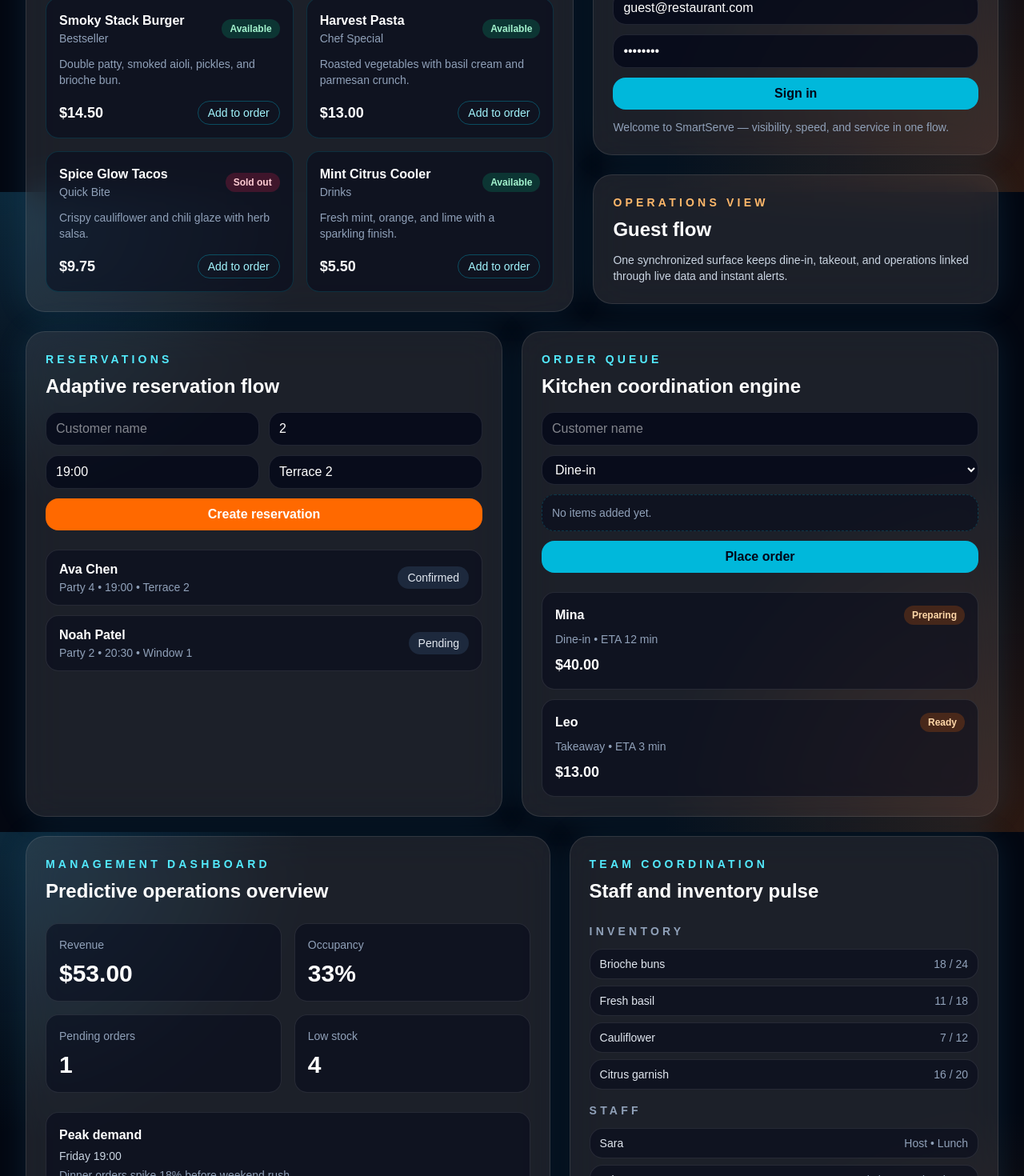
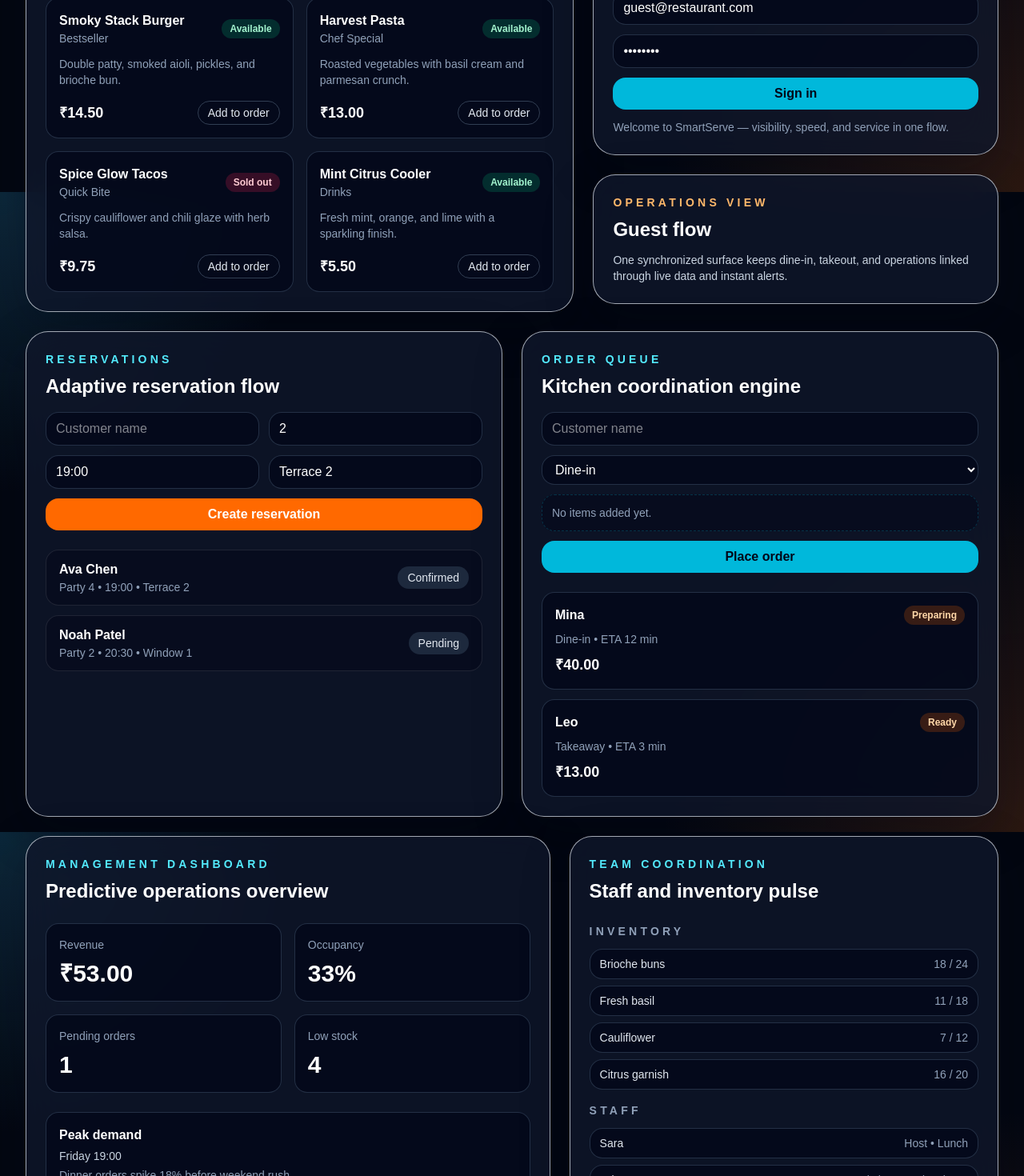
Before and after one commit to gagan-5757/smart-restaurant, a Next.js app: page / in a window 1280 px wide. Shown: the part 560-2030 px from the top of the page at 80% size. Built offline with nearby package versions, Linux system fonts and the light colour scheme.

Commit message:
ui: refine minimalist SaaS styling and INR pricing

```diff
--- a/src/app/page.tsx
+++ b/src/app/page.tsx
@@ -3,7 +3,7 @@
 import { useEffect, useMemo, useState } from "react";
 import type { InventoryItem, MenuItem, Reservation, RestaurantOrder, Role, StaffShift } from "@/lib/restaurant-data";
 
-const glassCard = "rounded-3xl border border-white/10 bg-white/10 backdrop-blur-xl shadow-[0_0_40px_rgba(56,189,248,0.12)]";
+const glassCard = "rounded-[28px] border border-slate-200/70 bg-slate-900/80 backdrop-blur-xl shadow-[0_20px_60px_rgba(2,6,23,0.25)]";
 
 interface DashboardData {
   revenue: number;
@@ -176,7 +176,7 @@ export default function Home() {
             </div>
             <div className="mt-6 grid gap-4 md:grid-cols-2">
               {menu.map((item) => (
-                <div key={item.id} className="rounded-2xl border border-cyan-400/15 bg-slate-950/50 p-4">
+                <div key={item.id} className="rounded-2xl border border-slate-700/70 bg-slate-950/70 p-4">
                   <div className="flex items-center justify-between">
                     <div>
                       <p className="font-semibold text-white">{item.name}</p>
@@ -188,9 +188,9 @@ export default function Home() {
                   </div>
                   <p className="mt-3 text-sm text-slate-400">{item.description}</p>
                   <div className="mt-4 flex items-center justify-between">
-                    <p className="text-lg font-semibold text-white">${item.price.toFixed(2)}</p>
+                    <p className="text-lg font-semibold text-white">₹{item.price.toFixed(2)}</p>
                     <button
-                      className="rounded-full border border-cyan-400/30 px-3 py-1 text-sm font-medium text-cyan-200 transition hover:bg-cyan-500/15"
+                      className="rounded-full border border-slate-600/70 px-3 py-1 text-sm font-medium text-slate-200 transition hover:border-cyan-400 hover:text-cyan-200"
                       onClick={() => addOrderItem(item)}
                     >
                       Add to order
@@ -206,8 +206,8 @@ export default function Home() {
               <p className="text-sm font-semibold uppercase tracking-[0.3em] text-cyan-300">Secure access</p>
               <h2 className="mt-2 text-2xl font-semibold text-white">Auth-ready command portal</h2>
               <form className="mt-4 space-y-3" onSubmit={handleLogin}>
-                <input className="w-full rounded-2xl border border-white/10 bg-slate-950/70 px-3 py-2 text-white outline-none" value={email} onChange={(event) => setEmail(event.target.value)} placeholder="Email" />
-                <input className="w-full rounded-2xl border border-white/10 bg-slate-950/70 px-3 py-2 text-white outline-none" type="password" value={password} onChange={(event) => setPassword(event.target.value)} placeholder="Password" />
+                <input className="w-full rounded-2xl border border-slate-700/70 bg-slate-950/70 px-3 py-2 text-white outline-none" value={email} onChange={(event) => setEmail(event.target.value)} placeholder="Email" />
+                <input className="w-full rounded-2xl border border-slate-700/70 bg-slate-950/70 px-3 py-2 text-white outline-none" type="password" value={password} onChange={(event) => setPassword(event.target.value)} placeholder="Password" />
                 <button className="w-full rounded-2xl bg-cyan-500 px-4 py-2 font-semibold text-slate-950">Sign in</button>
               </form>
               <p className="mt-3 text-sm text-slate-400">{message}</p>
@@ -230,10 +230,10 @@ export default function Home() {
               </div>
             </div>
             <form className="mt-4 grid gap-3 md:grid-cols-2" onSubmit={handleReservationSubmit}>
-              <input className="rounded-2xl border border-white/10 bg-slate-950/70 px-3 py-2 text-white outline-none" placeholder="Customer name" value={reservationForm.customerName} onChange={(event) => setReservationForm({ ...reservationForm, customerName: event.target.value })} />
-              <input className="rounded-2xl border border-white/10 bg-slate-950/70 px-3 py-2 text-white outline-none" type="number" min="1" value={reservationForm.partySize} onChange={(event) => setReservationForm({ ...reservationForm, partySize: Number(event.target.value) })} />
-              <input className="rounded-2xl border border-white/10 bg-slate-950/70 px-3 py-2 text-white outline-none" placeholder="Time slot" value={reservationForm.timeSlot} onChange={(event) => setReservationForm({ ...reservationForm, timeSlot: event.target.value })} />
-              <input className="rounded-2xl border border-white/10 bg-slate-950/70 px-3 py-2 text-white outline-none" placeholder="Table" value={reservationForm.table} onChange={(event) => setReservationForm({ ...reservationForm, table: event.target.value })} />
+              <input className="rounded-2xl border border-slate-700/70 bg-slate-950/70 px-3 py-2 text-white outline-none" placeholder="Customer name" value={reservationForm.customerName} onChange={(event) => setReservationForm({ ...reservationForm, customerName: event.target.value })} />
+              <input className="rounded-2xl border border-slate-700/70 bg-slate-950/70 px-3 py-2 text-white outline-none" type="number" min="1" value={reservationForm.partySize} onChange={(event) => setReservationForm({ ...reservationForm, partySize: Number(event.target.value) })} />
+              <input className="rounded-2xl border border-slate-700/70 bg-slate-950/70 px-3 py-2 text-white outline-none" placeholder="Time slot" value={reservationForm.timeSlot} onChange={(event) => setReservationForm({ ...reservationForm, timeSlot: event.target.value })} />
+              <input className="rounded-2xl border border-slate-700/70 bg-slate-950/70 px-3 py-2 text-white outline-none" placeholder="Table" value={reservationForm.table} onChange={(event) => setReservationForm({ ...reservationForm, table: event.target.value })} />
               <button className="md:col-span-2 rounded-2xl bg-orange-500 px-4 py-2 font-semibold text-white">Create reservation</button>
             </form>
             <div className="mt-6 space-y-3">
@@ -257,8 +257,8 @@ export default function Home() {
               </div>
             </div>
             <form className="mt-4 space-y-3" onSubmit={handleOrderSubmit}>
-              <input className="w-full rounded-2xl border border-white/10 bg-slate-950/70 px-3 py-2 text-white outline-none" placeholder="Customer name" value={orderForm.customer} onChange={(event) => setOrderForm({ ...orderForm, customer: event.target.value })} />
-              <select className="w-full rounded-2xl border border-white/10 bg-slate-950/70 px-3 py-2 text-white outline-none" value={orderForm.channel} onChange={(event) => setOrderForm({ ...orderForm, channel: event.target.value as RestaurantOrder["channel"] })}>
+              <input className="w-full rounded-2xl border border-slate-700/70 bg-slate-950/70 px-3 py-2 text-white outline-none" placeholder="Customer name" value={orderForm.customer} onChange={(event) => setOrderForm({ ...orderForm, customer: event.target.value })} />
+              <select className="w-full rounded-2xl border border-slate-700/70 bg-slate-950/70 px-3 py-2 text-white outline-none" value={orderForm.channel} onChange={(event) => setOrderForm({ ...orderForm, channel: event.target.value as RestaurantOrder["channel"] })}>
                 <option value="Dine-in">Dine-in</option>
                 <option value="Takeaway">Takeaway</option>
                 <option value="Online">Online</option>
@@ -270,13 +270,13 @@ export default function Home() {
             </form>
             <div className="mt-6 space-y-3">
               {orders.map((order) => (
-                <div key={order.id} className="rounded-2xl border border-white/10 bg-slate-950/50 p-4">
+                <div key={order.id} className="rounded-2xl border border-slate-700/70 bg-slate-950/70 p-4">
                   <div className="flex items-center justify-between">
                     <p className="font-semibold text-white">{order.customer}</p>
                     <span className="rounded-full bg-orange-500/20 px-2.5 py-1 text-xs font-semibold text-orange-200">{order.status}</span>
                   </div>
                   <p className="mt-2 text-sm text-slate-400">{order.channel} • ETA {order.eta}</p>
-                  <p className="mt-2 text-lg font-semibold text-white">${order.total.toFixed(2)}</p>
+                  <p className="mt-2 text-lg font-semibold text-white">₹{order.total.toFixed(2)}</p>
                 </div>
               ))}
             </div>
@@ -289,19 +289,19 @@ export default function Home() {
             <h2 className="mt-2 text-2xl font-semibold text-white">Predictive operations overview</h2>
             {dashboard ? (
               <div className="mt-6 grid gap-4 md:grid-cols-2">
-                <div className="rounded-2xl border border-white/10 bg-slate-950/50 p-4">
+                <div className="rounded-2xl border border-slate-700/70 bg-slate-950/70 p-4">
                   <p className="text-sm text-slate-400">Revenue</p>
-                  <p className="mt-2 text-3xl font-semibold text-white">${dashboard.revenue.toFixed(2)}</p>
+                  <p className="mt-2 text-3xl font-semibold text-white">₹{dashboard.revenue.toFixed(2)}</p>
                 </div>
-                <div className="rounded-2xl border border-white/10 bg-slate-950/50 p-4">
+                <div className="rounded-2xl border border-slate-700/70 bg-slate-950/70 p-4">
                   <p className="text-sm text-slate-400">Occupancy</p>
                   <p className="mt-2 text-3xl font-semibold text-white">{dashboard.occupancy}%</p>
                 </div>
-                <div className="rounded-2xl border border-white/10 bg-slate-950/50 p-4">
+                <div className="rounded-2xl border border-slate-700/70 bg-slate-950/70 p-4">
                   <p className="text-sm text-slate-400">Pending orders</p>
                   <p className="mt-2 text-3xl font-semibold text-white">{dashboard.pendingOrders}</p>
                 </div>
-                <div className="rounded-2xl border border-white/10 bg-slate-950/50 p-4">
+                <div className="rounded-2xl border border-slate-700/70 bg-slate-950/70 p-4">
                   <p className="text-sm text-slate-400">Low stock</p>
                   <p className="mt-2 text-3xl font-semibold text-white">{dashboard.lowStock}</p>
                 </div>
@@ -309,7 +309,7 @@ export default function Home() {
             ) : null}
             <div className="mt-6 space-y-3">
               {dashboard?.insights.map((insight) => (
-                <div key={insight.title} className="rounded-2xl border border-white/10 bg-slate-950/50 p-4">
+                <div key={insight.title} className="rounded-2xl border border-slate-700/70 bg-slate-950/70 p-4">
                   <p className="font-semibold text-white">{insight.title}</p>
                   <p className="mt-1 text-sm text-slate-300">{insight.value}</p>
                   <p className="mt-1 text-sm text-slate-400">{insight.detail}</p>
@@ -326,7 +326,7 @@ export default function Home() {
                 <h3 className="text-sm font-semibold uppercase tracking-[0.3em] text-slate-400">Inventory</h3>
                 <div className="mt-3 space-y-2">
                   {inventory.map((item) => (
-                    <div key={item.name} className="flex items-center justify-between rounded-2xl border border-white/10 bg-slate-950/50 px-3 py-2">
+                    <div key={item.name} className="flex items-center justify-between rounded-2xl border border-slate-700/70 bg-slate-950/70 px-3 py-2">
                       <span className="text-sm font-medium text-slate-200">{item.name}</span>
                       <span className="text-sm text-slate-400">{item.stock} / {item.target}</span>
                     </div>
@@ -337,7 +337,7 @@ export default function Home() {
                 <h3 className="text-sm font-semibold uppercase tracking-[0.3em] text-slate-400">Staff</h3>
                 <div className="mt-3 space-y-2">
                   {staff.map((member) => (
-                    <div key={member.name} className="flex items-center justify-between rounded-2xl border border-white/10 bg-slate-950/50 px-3 py-2">
+                    <div key={member.name} className="flex items-center justify-between rounded-2xl border border-slate-700/70 bg-slate-950/70 px-3 py-2">
                       <span className="text-sm font-medium text-slate-200">{member.name}</span>
                       <span className="text-sm text-slate-400">{member.role} • {member.shift}</span>
                     </div>
```
